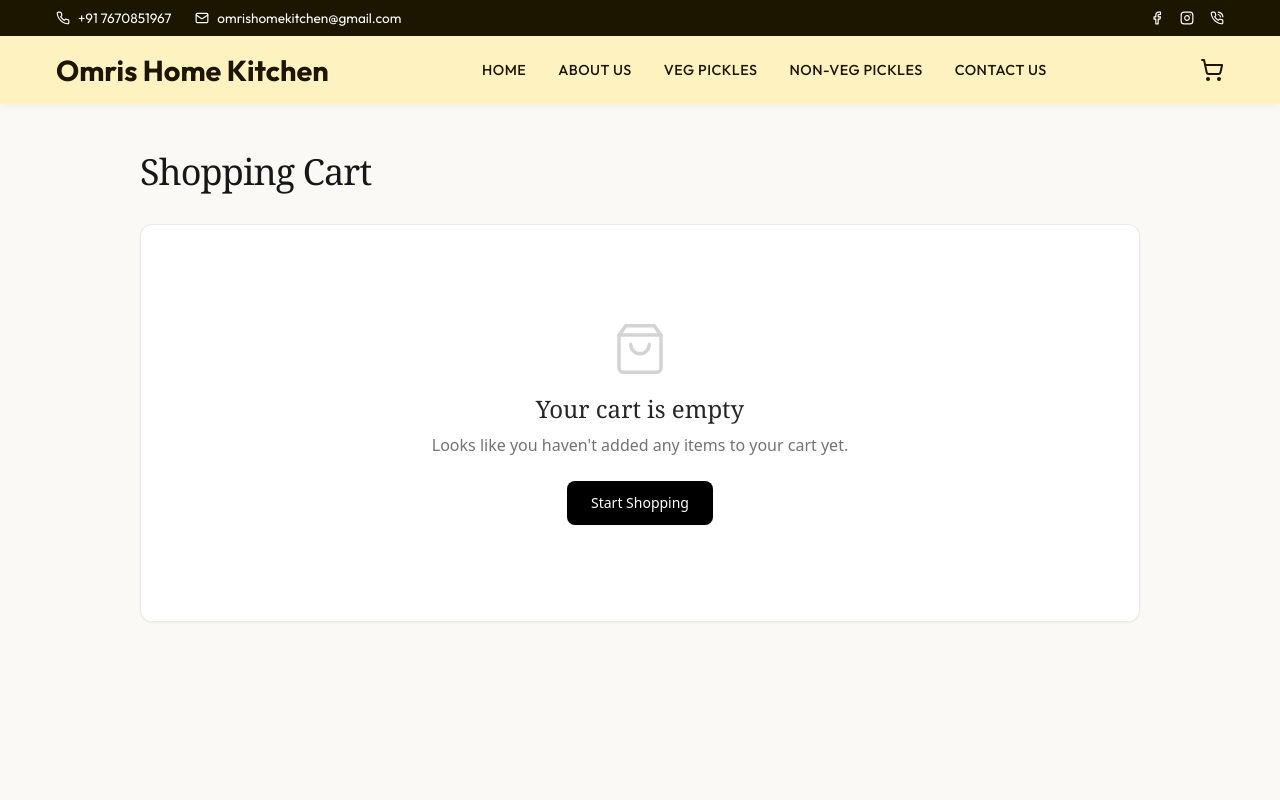
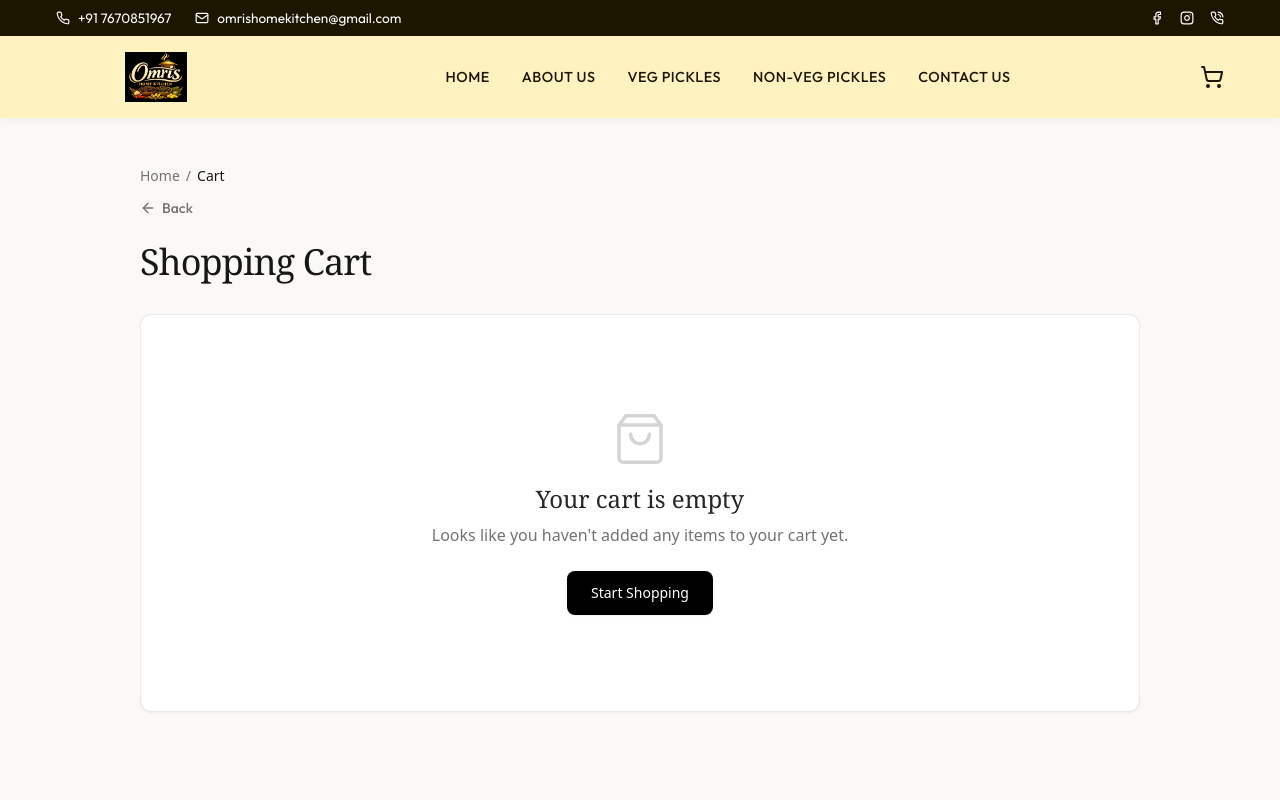
Before and after one commit to Kishore-vardhineni/Omris_Home_Kitchen_Frontend_Code, a React (Vite) app: page /cart in a window 1280 px wide. Shown: the top 800 px of the page. Built offline with nearby package versions, Linux system fonts and the light colour scheme.

Commit message:
Logo added

```diff
--- a/src/components/Navbar.jsx
+++ b/src/components/Navbar.jsx
@@ -3,7 +3,7 @@ import { Link } from 'react-router-dom';
 import { ShoppingCart, Phone, Mail, Facebook, Instagram, PhoneCall, Menu, X } from 'lucide-react';
 import { useCart } from '../context/CartContext';
 import './Navbar.css';
-import logo from '../assets/images/Omris_Home_Kitchen_logo.jpeg';
+import logo from '../assets/images/Omris_Home_Kitchen_logo1.png';
 
 const Navbar = () => {
   const { state } = useCart();
@@ -11,7 +11,7 @@ const Navbar = () => {
   const itemCount = state.items.reduce((acc, item) => acc + item.quantity, 0);
 
   const toggleMenu = () => setIsOpen(!isOpen);
-  const closeMenu  = () => setIsOpen(false);
+  const closeMenu = () => setIsOpen(false);
 
   return (
     <header className="header">
@@ -36,8 +36,12 @@ const Navbar = () => {
 
           {/* Logo */}
           <div className="logo">
-            <Link to="/" onClick={closeMenu}>
-              <span className="logo-text text-xl sm:text-2xl lg:text-3xl">Omris Home Kitchen</span>
+            <Link to="/" onClick={closeMenu} className="flex items-center">
+              <img
+                src={logo}
+                alt="Omris Home Kitchen Logo"
+                className="w-[200px] h-[50px] object-contain transition-transform duration-200 hover:scale-105"
+              />
             </Link>
           </div>
 
@@ -45,11 +49,11 @@ const Navbar = () => {
           <nav
             className={`nav-links flex-col lg:flex-row absolute lg:relative top-full left-0 w-full lg:w-auto bg-[var(--bg-cream)] lg:bg-transparent shadow-md lg:shadow-none p-6 lg:p-0 transition-all duration-300 ease-in-out lg:flex gap-4 lg:gap-8 ${isOpen ? 'flex' : 'hidden'}`}
           >
-            <Link to="/"              onClick={closeMenu} className="py-2 lg:py-0">Home</Link>
-            <Link to="/about"         onClick={closeMenu} className="py-2 lg:py-0">About Us</Link>
-            <Link to="/veg-pickles"   onClick={closeMenu} className="py-2 lg:py-0">Veg Pickles</Link>
+            <Link to="/" onClick={closeMenu} className="py-2 lg:py-0">Home</Link>
+            <Link to="/about" onClick={closeMenu} className="py-2 lg:py-0">About Us</Link>
+            <Link to="/veg-pickles" onClick={closeMenu} className="py-2 lg:py-0">Veg Pickles</Link>
             <Link to="/non-veg-pickles" onClick={closeMenu} className="py-2 lg:py-0">Non-Veg Pickles</Link>
-            <Link to="/contact"       onClick={closeMenu} className="py-2 lg:py-0">Contact Us</Link>
+            <Link to="/contact" onClick={closeMenu} className="py-2 lg:py-0">Contact Us</Link>
           </nav>
 
           {/* Cart + Hamburger */}
--- a/src/pages/Cart.jsx
+++ b/src/pages/Cart.jsx
@@ -1,7 +1,7 @@
 import React from 'react';
 import { useCart } from '../context/CartContext';
-import { Link } from 'react-router-dom';
-import { ShoppingBag, Trash2 } from 'lucide-react';
+import { Link, useNavigate } from 'react-router-dom';
+import { ShoppingBag, Trash2, ArrowLeft } from 'lucide-react';
 
 const CartItem = ({ item, dispatch }) => {
   // Extract clean title and weight subtitle
@@ -78,6 +78,7 @@ const CartItem = ({ item, dispatch }) => {
 
 const Cart = () => {
   const { state, dispatch } = useCart();
+  const navigate = useNavigate();
 
   const handleWhatsAppOrder = () => {
     if (state.items.length === 0) return;
@@ -109,6 +110,25 @@ const Cart = () => {
   return (
     <div className="bg-[#faf9f6] min-h-screen font-sans text-neutral-800 p-4 sm:p-8 lg:p-12">
       <div className="max-w-[1000px] mx-auto">
+        {/* Breadcrumb */}
+        <nav
+          aria-label="Breadcrumb"
+          className="mb-3 text-xs sm:text-sm text-neutral-500 flex flex-wrap items-center gap-1.5"
+        >
+          <Link to="/" className="hover:text-black transition-colors">Home</Link>
+          <span>/</span>
+          <span className="text-neutral-900 font-medium">Cart</span>
+        </nav>
+
+        {/* Back button */}
+        <button
+          onClick={() => navigate(-1)}
+          className="mb-6 flex items-center gap-1.5 text-sm font-medium text-neutral-500 hover:text-black transition-colors cursor-pointer"
+          aria-label="Go back"
+        >
+          <ArrowLeft size={16} /> Back
+        </button>
+
         <h1 className="text-3xl sm:text-4xl font-serif text-neutral-900 mb-8 tracking-tight">
           Shopping Cart
         </h1>
```
Also changed, not shown: src/assets/images/Omris_Home_Kitchen_logo1.png (added).
